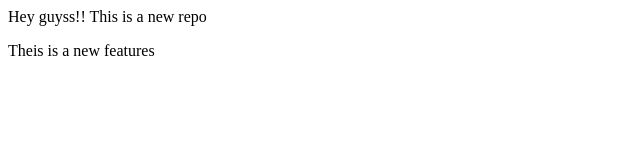
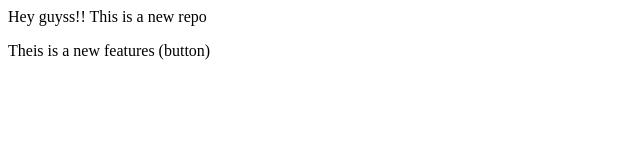
Before and after one commit to Aishwarya356/localrepo, a plain HTML site: page index.html in a window 1280 px wide. Shown: the full height of the page, 0-640 px from the left. Drawn offline with Linux system fonts and the light colour scheme.

```diff
--- a/index.html
+++ b/index.html
@@ -1,2 +1,2 @@
 <p>Hey guyss!! This is a new repo</p>
-<p>Theis is a new features</p>
+<p>Theis is a new features (button)</p>
```
